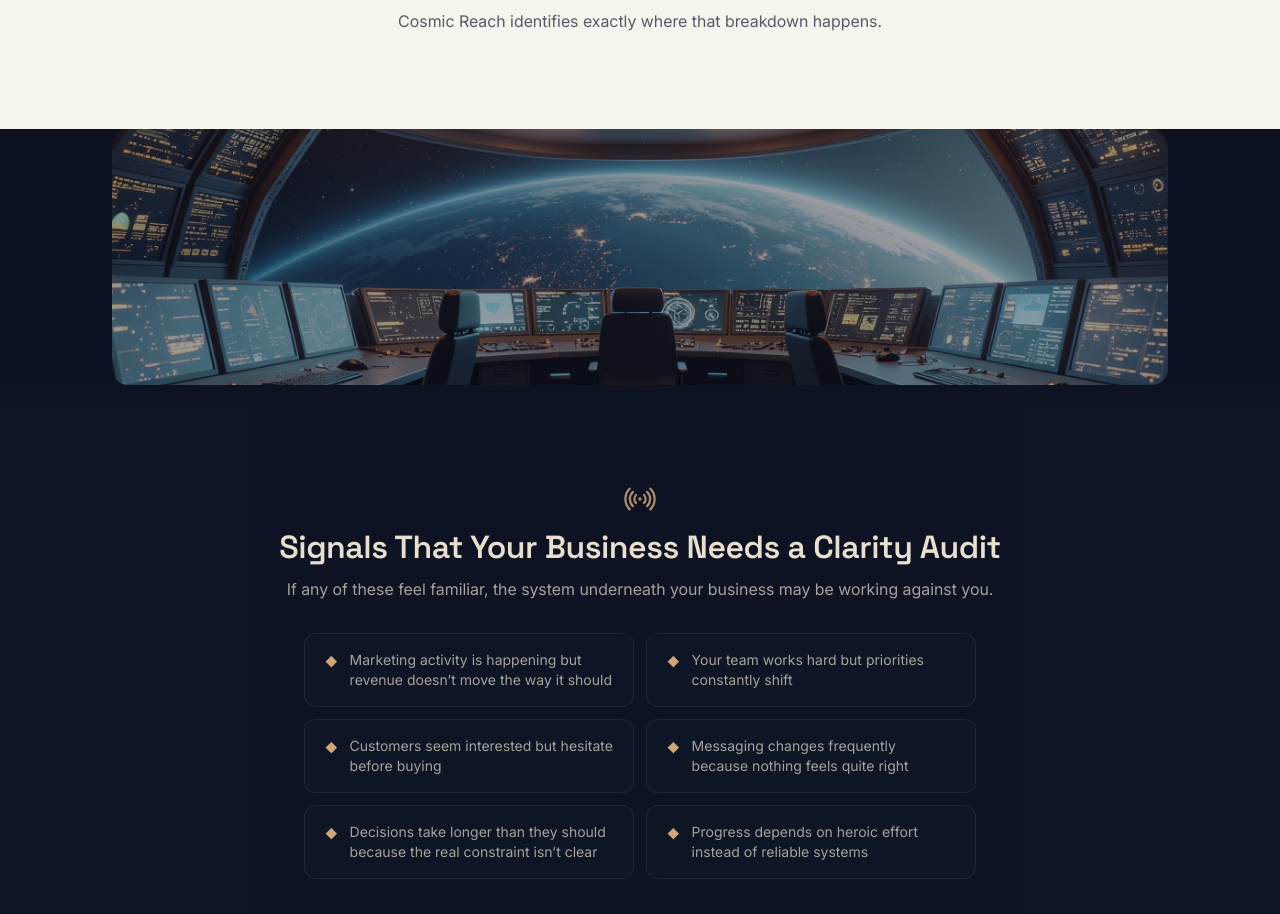
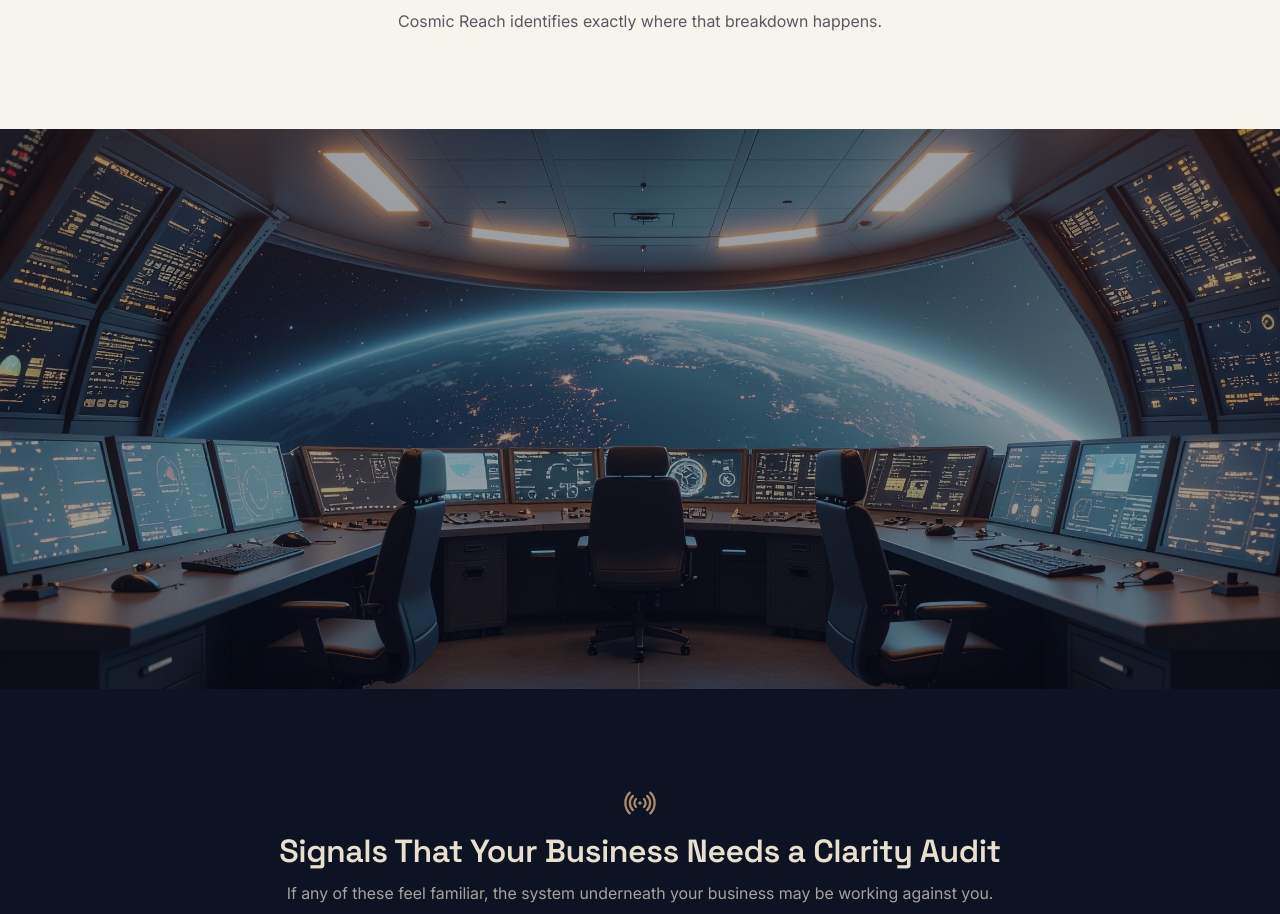
Before and after one commit to jordanknight1992-dotcom/cosmic-reach-creative, a Next.js app: page / in a window 1280 px wide. Shown: the part 865-1779 px from the top of the page. Built offline with nearby package versions, Linux system fonts and the light colour scheme.

Commit message:
Refactor mid-page image break for better layout

```diff
--- a/src/app/page.tsx
+++ b/src/app/page.tsx
@@ -99,9 +99,9 @@ export default function HomePage() {
         </div>
       </section>
 
-      {/* ── Mid-page image break ── */}
-      <div className="mx-auto max-w-[var(--container-max)] px-5 sm:px-6 lg:px-8">
-        <div className="relative w-full h-48 sm:h-64 rounded-2xl overflow-hidden">
+{/* — Mid-page image break — */}
+<div className="relative w-screen left-1/2 right-1/2 -ml-[50vw] -mr-[50vw]">
+  <div className="relative w-full h-[320px] sm:h-[420px] lg:h-[560px] overflow-hidden">
     <Image
       src="/images/07-clarity-section.jpg"
       alt=""
```
Lines whose indentation alone changed are shown as unchanged.
